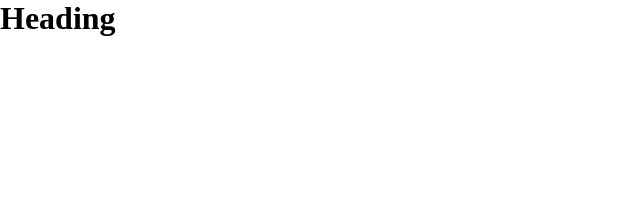
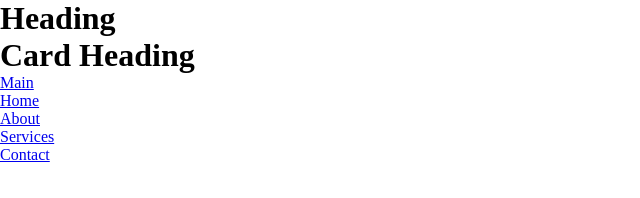
Before and after one commit to nomoragbon99/React-Bootcamp, a plain HTML site: page index.html in a window 1280 px wide. Shown: the whole page, without its empty margins (0-640 px from the left). Drawn offline with Linux system fonts and the light colour scheme.

Commit message:
third commit

```diff
--- a/index.html
+++ b/index.html
@@ -13,6 +13,22 @@
       </div>
     </div>
 
+    <div class="new-container">
+      <div class="card">
+        <div class="card-heading">
+          <h1>Card Heading</h1>
+        </div>
+
+        <ul>
+          <li><a href="#">Main</a></li>
+          <li><a href="#">Home</a></li>
+          <li><a href="#">About</a></li>
+          <li><a href="#">Services</a></li>
+          <li><a href="#">Contact</a></li>
+        </ul>
+      </div>
+    </div>
+
     <script src="index.js"></script>
   </body>
 </html>
```
